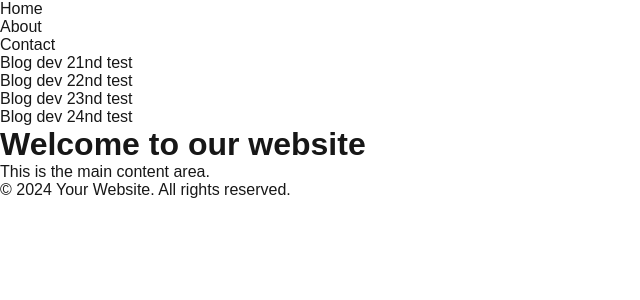
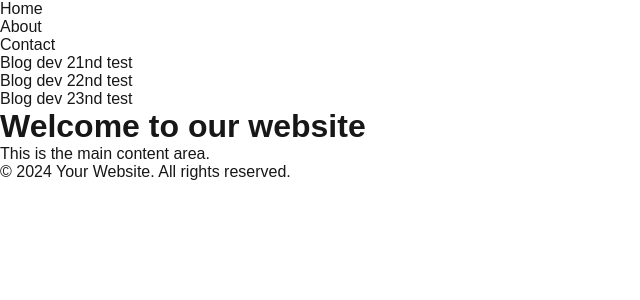
Before and after one commit to Anki-1611/React-app, a Next.js app: page / in a window 1280 px wide. Shown: the top 300 px of the page, without its empty margins (0-640 px from the left). Built offline with nearby package versions, Linux system fonts and the light colour scheme.

Commit message:
removed one
removed one

```diff
--- a/src/app/page.js
+++ b/src/app/page.js
@@ -9,7 +9,6 @@
         <li><a href="#contact" className="text-white">Blog dev 21nd test </a></li>
          <li><a href="#contact" className="text-white">Blog dev 22nd test </a></li>
           <li><a href="#contact" className="text-white">Blog dev 23nd test </a></li>
-           <li><a href="#contact" className="text-white">Blog dev 24nd test </a></li>
       </ul>
     </nav>
   );
```
